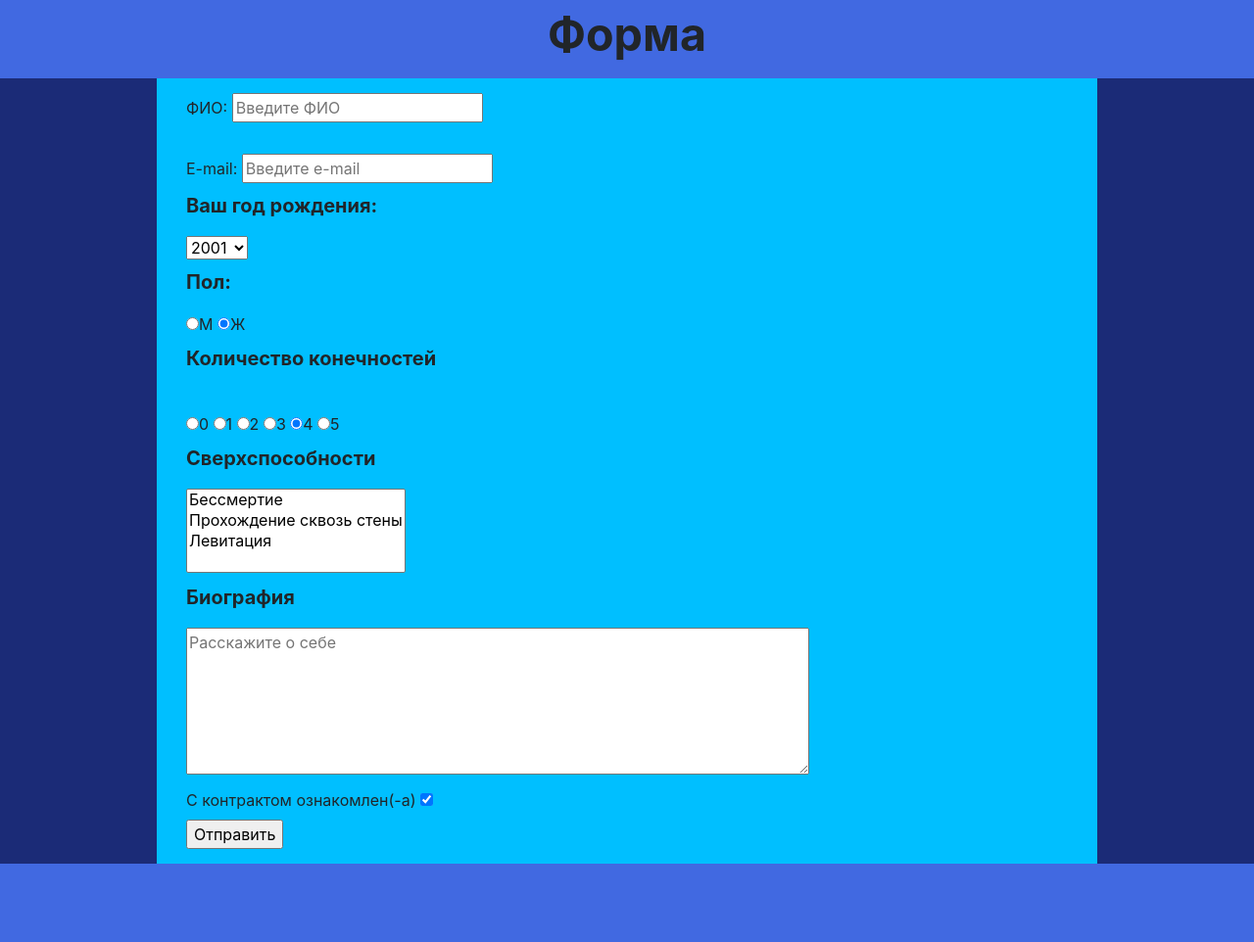
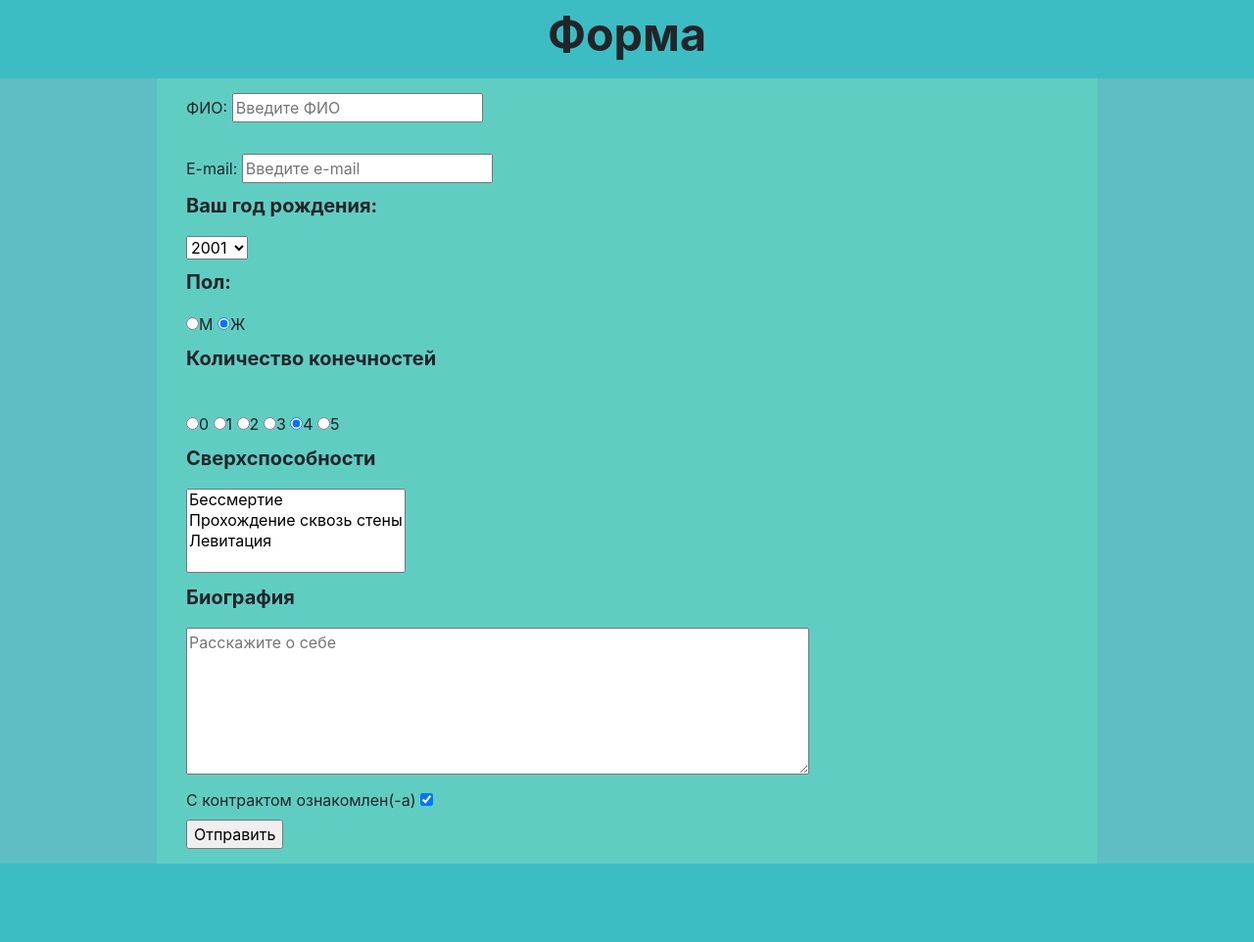
Before and after one commit to Valeria2505/back3, a PHP site: page / in a window 1280 px wide. Shown: the whole page at 98% size. Run offline with PHP 8.4, Linux system fonts and the light colour scheme.

Commit message:
Update style.css

```diff
--- a/style.css
+++ b/style.css
@@ -1,10 +1,10 @@
 body {
-  background-color: #1b2b77;
+  background-color: #5ebec4;
 }
 
 
 header{
- background-color: #4169E1;
+ background-color: #3cbdc4;
  height: 80px;
  font-size: 35pt;
  font-weight: bold;
@@ -14,7 +14,7 @@ header{
 
 #cont {
     padding: 15px;
-  background-color: #00BFFF;
+  background-color: #60cdc3;
   width: 60rem;
 }
 
@@ -25,6 +25,6 @@ p {
 }
 
 footer{
-    background-color: #4169E1;
+    background-color: #3cbdc4;
     height: 80px;
 }
```
